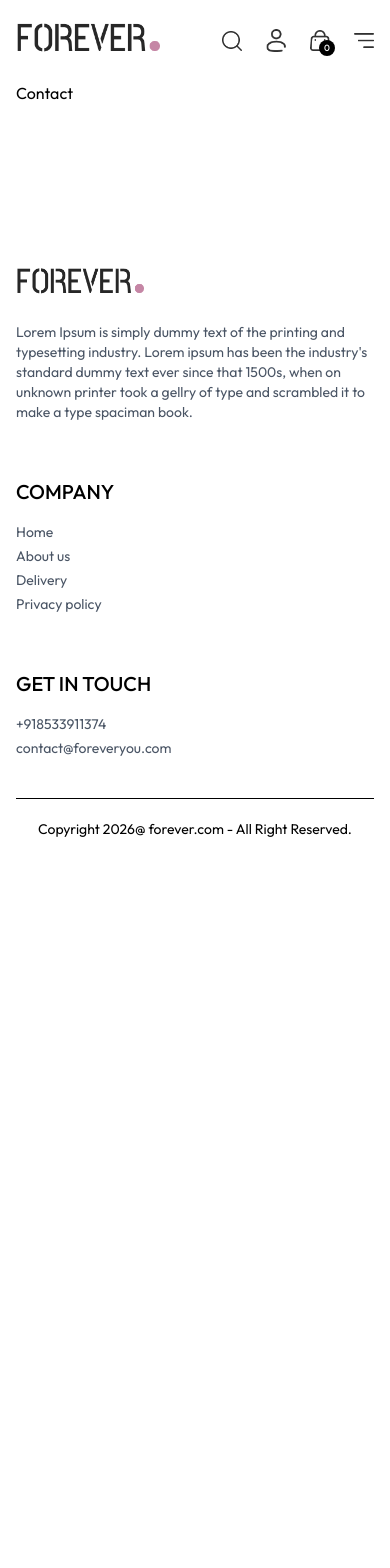
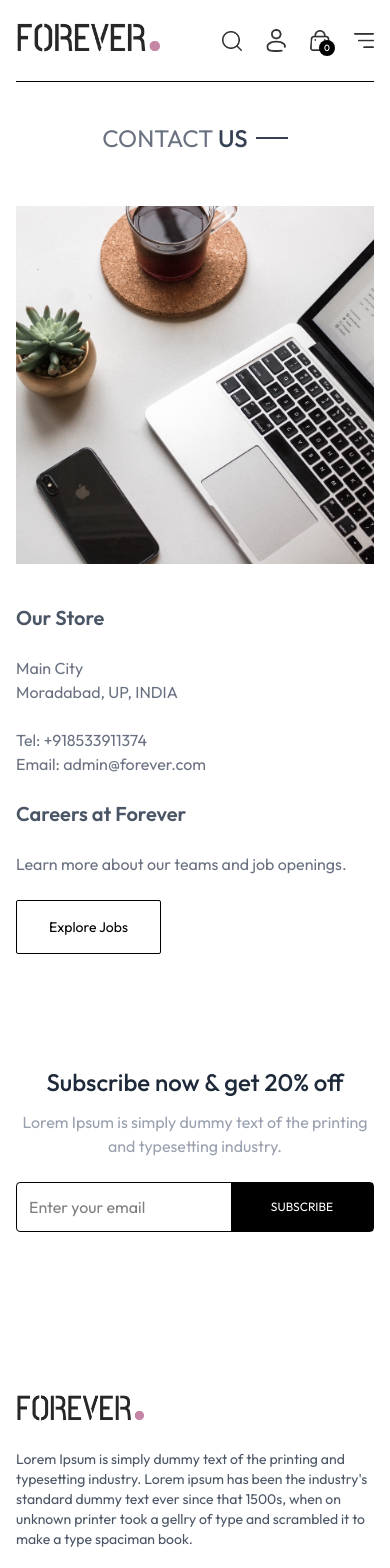
Before and after one commit to harshbharti17/new, a React (Vite) app in the folder frontend/: page /contact in a window 390 px wide. Shown: the top 1568 px of the page. Before the commit the page ends 859 px from the top, so only its background shows below. Built offline with nearby package versions, Linux system fonts and the light colour scheme.

Commit message:
add contact us page and make it responsive

```diff
--- a/frontend/src/pages/Contact.jsx
+++ b/frontend/src/pages/Contact.jsx
@@ -1,9 +1,39 @@
-import React from 'react'
+import Title from "../components/Title";
+import { assets } from "../assets/assets";
+import NewsLetterBox from "../components/NewsLetterBox";
 
 const Contact = () => {
   return (
-    <div>Contact</div>
-  )
-}
+    <div className="">
+      <div className="text-center text-2xl pt-10 border-t">
+        <Title text1={"CONTACT "} text2={"US"} />
+      </div>
+      <div className="my-10 flex flex-col justify-center md:flex-row gap-10 mb-28">
+        <img className="w-full md:max-w-[480px]" src={assets.contact_img} />
+        <div className="flex flex-col justify-center items-start gap-6">
+          <p className="font-semibold text-xl text-gray-600">Our Store</p>
+          <p className="text-gray-500">
+            Main City
+            <br /> Moradabad, UP, INDIA
+          </p>
+          <p className="text-gray-500">
+            Tel: +918533911374 <br />
+            Email: admin@forever.com
+          </p>
+          <p className="font-semibold text-xl text-gray-600">
+            Careers at Forever
+          </p>
+          <p className="text-gray-500">
+            Learn more about our teams and job openings.
+          </p>
+          <button className="border border-black px-8 py-4 text-sm hover:bg-black hover:text-white transition-all duration-500 cursor-pointer rounded-xs">
+            Explore Jobs
+          </button>
+        </div>
+      </div>
+      <NewsLetterBox />
+    </div>
+  );
+};
 
-export default Contact
+export default Contact;
```
